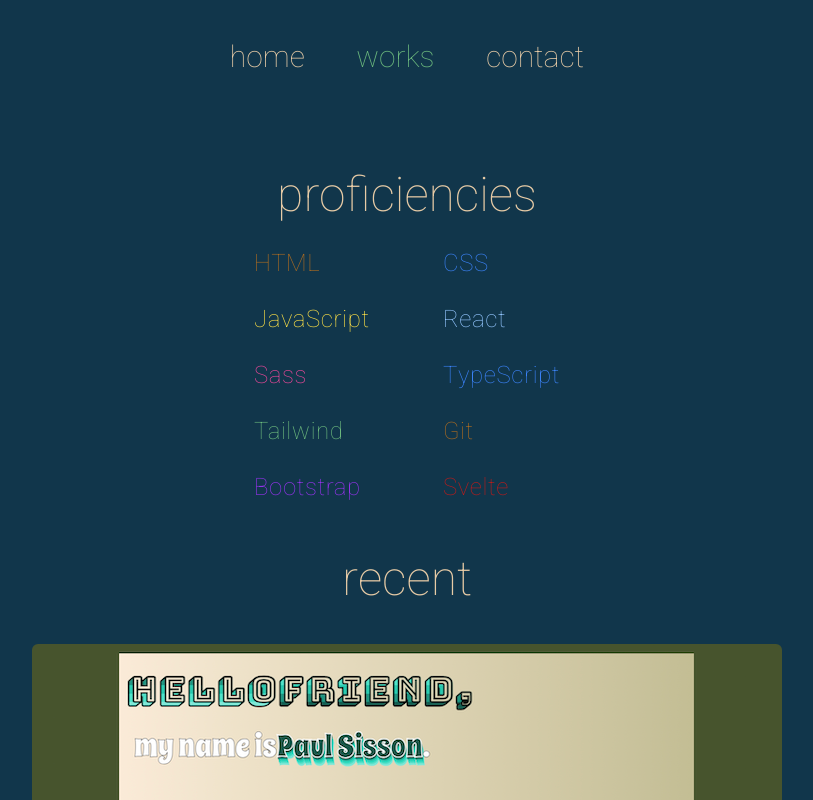
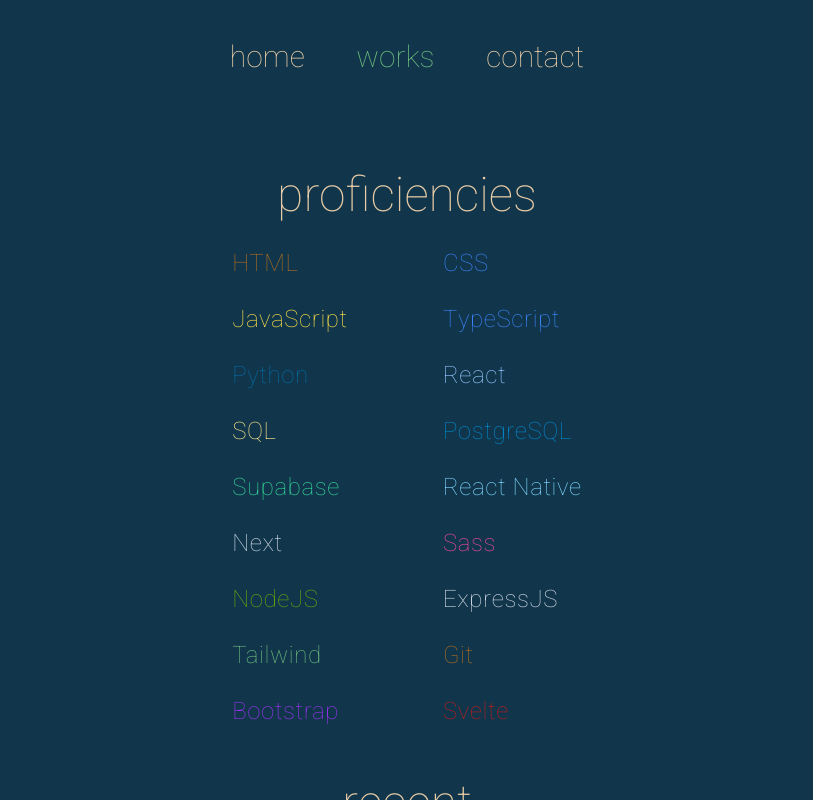
Before and after one commit to Jpaulsisson/svelte-portfolio-clone, a SvelteKit app: page /works in a window 1280 px wide. Shown: the top 800 px of the page, without its empty margins (233-1046 px from the left). Built offline with nearby package versions, Linux system fonts and the light colour scheme.

Commit message:
update proficiencies

```diff
--- a/src/routes/works/+page.svelte
+++ b/src/routes/works/+page.svelte
@@ -45,16 +45,48 @@
     color: 'text-yellow-300',
   },
   {
+    name: 'TypeScript',
+    color: 'text-blue-500',
+  },
+  {
+    name: 'Python',
+    color: 'text-sky-700',
+  },
+  {
     name: 'React',
     color: 'text-blue-300',
+  },
+  {
+    name: 'SQL',
+    color: 'text-amber-200',
+  },
+  {
+    name: 'PostgreSQL',
+    color: 'text-sky-600',
+  },
+  {
+    name: 'Supabase',
+    color: 'text-emerald-400'
+  },
+  {
+    name: 'React Native',
+    color: 'text-sky-300',
+  },
+  {
+    name: 'Next',
+    color: 'text-slate-300',
   },
   {
     name: 'Sass',
     color: 'text-pink-500',
   },
   {
-    name: 'TypeScript',
-    color: 'text-blue-500',
+    name: 'NodeJS',
+    color: 'text-lime-600',
+  },
+  {
+    name: 'ExpressJS',
+    color: 'text-slate-300',
   },
   {
     name: 'Tailwind',
```
